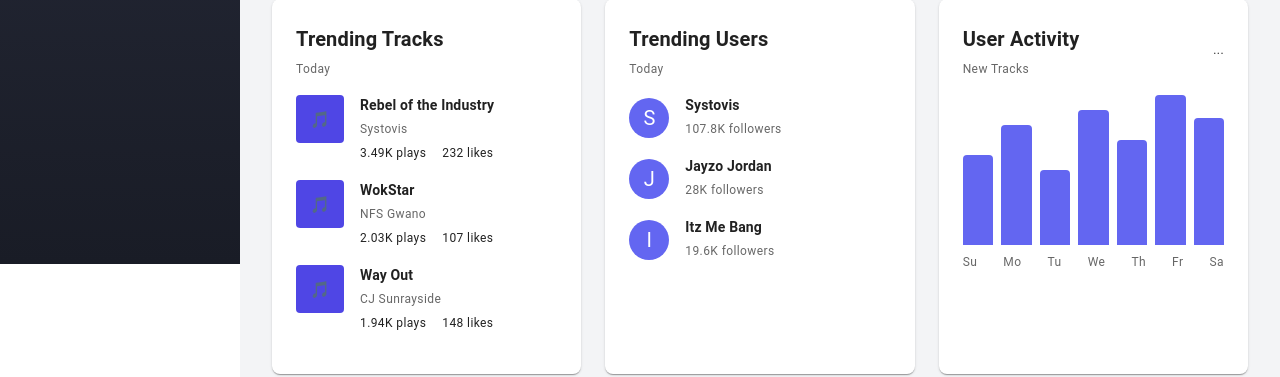
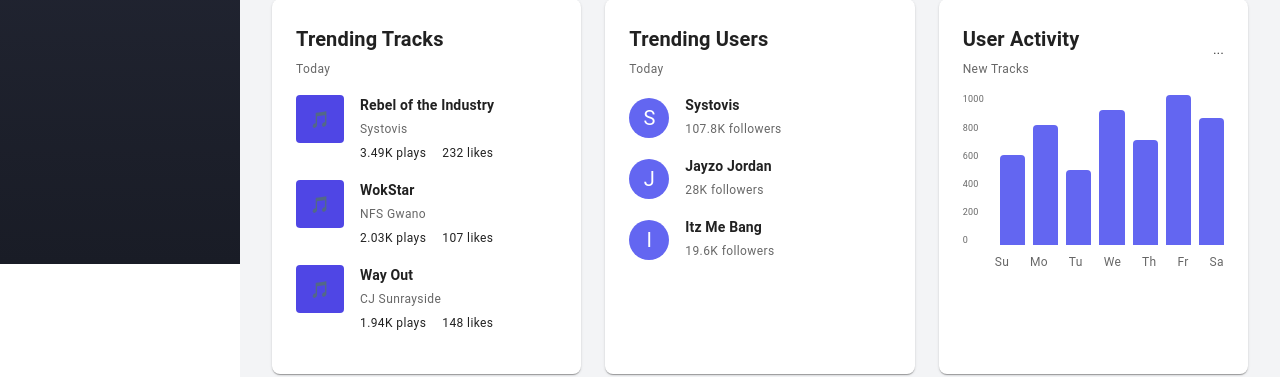
Before and after one commit to Nick-Lemy/dashboard-ui-sample, a Next.js app: page /admin in a window 1280 px wide. Shown: the part 536-913 px from the top of the page. Built offline with nearby package versions, Linux system fonts and the light colour scheme; some icons are missing.

Commit message:
feat: refactor ContentDashboard chart layout and update SideBar by removing unused icons

```diff
--- a/src/app/admin/_components/ContentDashboard.tsx
+++ b/src/app/admin/_components/ContentDashboard.tsx
@@ -457,8 +457,32 @@ export default function ContentDashboard() {
             </Box>
             <Typography variant="caption">...</Typography>
           </Box>
+          <Box sx={{ display: "flex", gap: 1 }}>
+            {/* Y-axis numbers */}
             <Box
               sx={{
+                display: "flex",
+                flexDirection: "column",
+                justifyContent: "space-between",
+                height: 150,
+                pr: 1,
+              }}
+            >
+              {[1000, 800, 600, 400, 200, 0].map((num) => (
+                <Typography
+                  key={num}
+                  variant="caption"
+                  color="text.secondary"
+                  sx={{ fontSize: 9, lineHeight: 1 }}
+                >
+                  {num}
+                </Typography>
+              ))}
+            </Box>
+            {/* Chart bars */}
+            <Box
+              sx={{
+                flex: 1,
                 display: "flex",
                 alignItems: "flex-end",
                 gap: 1,
@@ -477,7 +501,8 @@ export default function ContentDashboard() {
                 />
               ))}
             </Box>
-          <Box sx={{ display: "flex", justifyContent: "space-between", mt: 1 }}>
+          </Box>
+          <Box sx={{ display: "flex", justifyContent: "space-between", mt: 1, pl: 4 }}>
             {["Su", "Mo", "Tu", "We", "Th", "Fr", "Sa"].map((day) => (
               <Typography key={day} variant="caption" color="text.secondary">
                 {day}
--- a/src/app/admin/_components/SideBar.tsx
+++ b/src/app/admin/_components/SideBar.tsx
@@ -8,9 +8,6 @@ import {
   ListItemText,
 } from "@mui/material";
 import BarChartIcon from "@mui/icons-material/BarChart";
-import PeopleIcon from "@mui/icons-material/People";
-import EmojiEventsIcon from "@mui/icons-material/EmojiEvents";
-import MusicNoteIcon from "@mui/icons-material/MusicNote";
 import PersonIcon from "@mui/icons-material/Person";
 import SettingsIcon from "@mui/icons-material/Settings";
 
```
Lines whose indentation alone changed are shown as unchanged.
